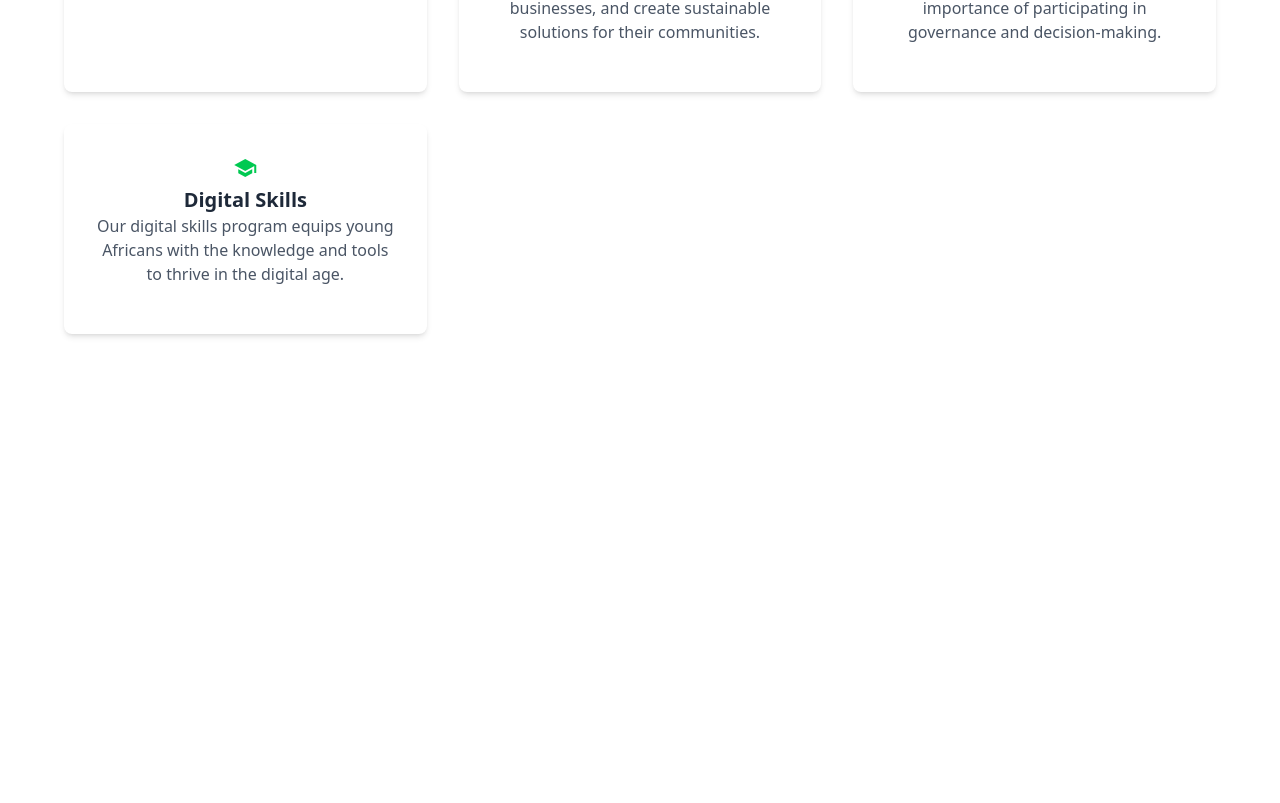
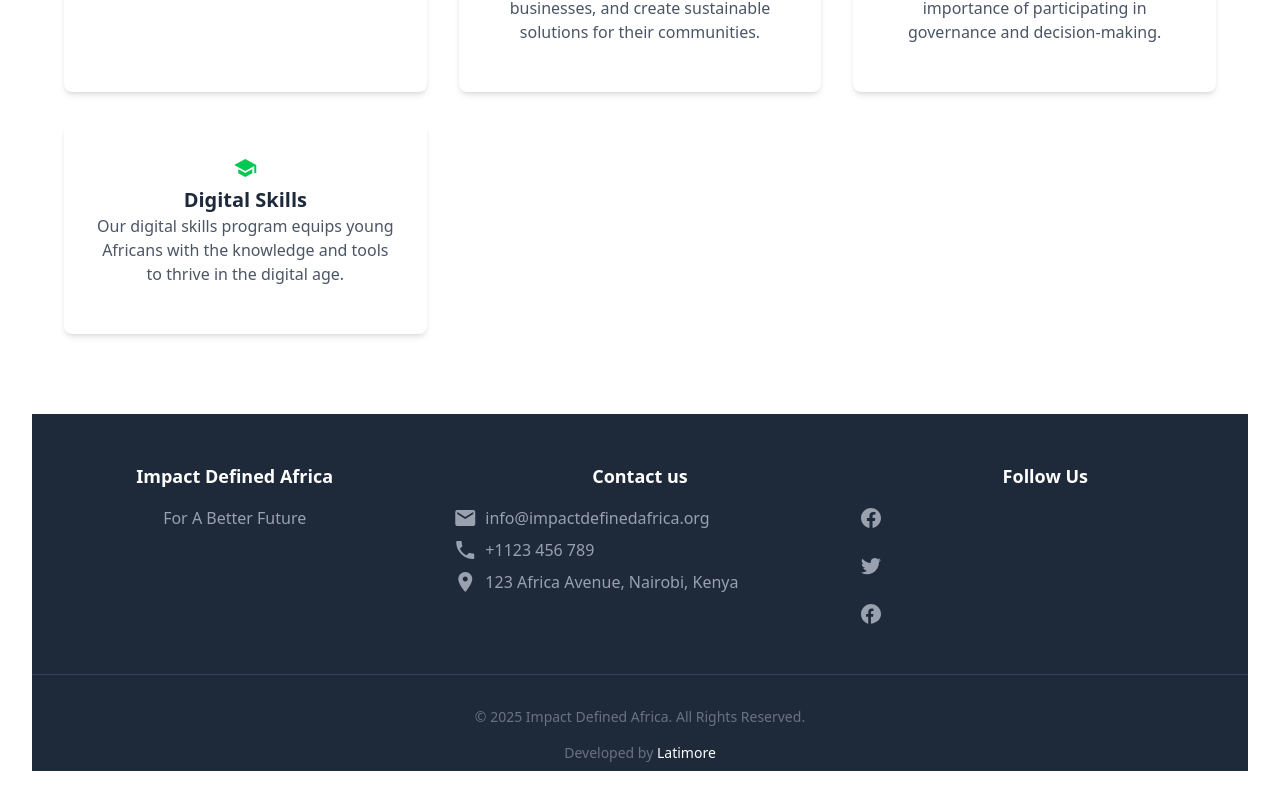
Before and after one commit to Kennysaruni/impactdefinedafrica, a React (Vite) app: page / in a window 1280 px wide. Shown: the part 2916-3719 px from the top of the page. Before the commit the page ends 3362 px from the top, so only its background shows below. Built offline with nearby package versions, Linux system fonts and the light colour scheme.

Commit message:
Added footer component

```diff
--- a/src/App.jsx
+++ b/src/App.jsx
@@ -5,6 +5,7 @@ import Hero from './components/Hero'
 import About from './components/About'
 import Team from './components/Team'
 import Programs from './components/Programs'
+import Footer from './components/Footer'
 
 function App() {
   const [count, setCount] = useState(0)
@@ -16,6 +17,7 @@ function App() {
     <About/>
     <Team/>
     <Programs/>
+    <Footer/>
     {/* <Person/> */}
     </>
   )
--- /dev/null
+++ b/src/components/Footer.jsx
@@ -0,0 +1,68 @@
+import React from 'react'
+
+function Footer() {
+    return (
+        <footer className='bg-gray-800 text-white w-full' id='contact'>
+            <div className='container mx-auto py-12 px-4'>
+                <div className='grid md:grid-cols-3 gap-8'>
+                    <div>
+                        <h3 className='text-lg font-semibold mb-4'>Impact Defined Africa</h3>
+                        <p className='text-gray-400'>For A Better Future</p>
+                    </div>
+                    <div>
+                        <h3 className='text-lg font-semibold mb-4'>Contact us</h3>
+                        <ul className='space-y-2 text-gray-400'>
+                            <li className='flex items-center'>
+                                <span className='material-icons mr-2'>email</span>
+                                info@impactdefinedafrica.org
+                            </li>
+                            <li className=' flex items-center'>
+                                <span className=' material-icons mr-2'>phone</span>
+                                +1123 456 789
+                            </li>
+                            <li className=' flex items-center'>
+                                <span className=' material-icons mr-2'>location_on</span>
+                                123 Africa Avenue, Nairobi, Kenya
+                            </li>
+                        </ul>
+                    </div>
+                    <div>
+                        <h3 className='text-lg font-semibold mb-4'>Follow Us</h3>
+                        <div className='space-x-4 '>
+                            <a href="" className='text-gray-400 hover:text-white'>
+                                <svg aria-hidden="true" class="w-6 h-6"
+                                    fill="currentColor" viewBox="0 0 24 24">
+                                    <path clip-rule="evenodd"
+                                        d="M22 12c0-5.523-4.477-10-10-10S2 6.477 2 12c0 4.991 3.657 9.128 8.438 9.878v-6.987h-2.54V12h2.54V9.797c0-2.506 1.492-3.89 3.777-3.89 1.094 0 2.238.195 2.238.195v2.46h-1.26c-1.243 0-1.63.771-1.63 1.562V12h2.773l-.443 2.89h-2.33v6.988C18.343 21.128 22 16.991 22 12z"
+                                        fill-rule="evenodd"></path>
+                                </svg>
+                            </a>
+                            <a class="text-gray-400 hover:text-white" href="#">
+                                <svg aria-hidden="true" class="w-6 h-6"
+                                    fill="currentColor" viewBox="0 0 24 24">
+                                    <path
+                                        d="M8.29 20.251c7.547 0 11.675-6.253 11.675-11.675 0-.178 0-.355-.012-.53A8.348 8.348 0 0022 5.92a8.19 8.19 0 01-2.357.646 4.118 4.118 0 001.804-2.27 8.224 8.224 0 01-2.605.996 4.107 4.107 0 00-6.993 3.743 11.65 11.65 0 01-8.457-4.287 4.106 4.106 0 001.27 5.477A4.072 4.072 0 012.8 9.71v.052a4.105 4.105 0 003.292 4.022 4.095 4.095 0 01-1.853.07 4.108 4.108 0 003.834 2.85A8.233 8.233 0 012 18.407a11.616 11.616 0 006.29 1.84">
+                                    </path>
+                                </svg>
+                            </a>
+                            <a class="text-gray-400 hover:text-white" href="#">
+                                <svg aria-hidden="true" class="w-6 h-6"
+                                    fill="currentColor" viewBox="0 0 24 24">
+                                    <path clip-rule="evenodd"
+                                        d="M12 2C6.477 2 2 6.477 2 12.011c0 4.61 3.062 8.513 7.237 9.771v-7.009H7.078V12.01H9.27V9.923c0-2.18 1.303-3.395 3.29-3.395.94 0 1.927.173 1.927.173v2.22h-1.11c-1.07 0-1.42.64-1.42 1.36v1.71h2.49l-.396 2.762H11.96V21.78C18.938 20.522 22 16.62 22 12.01 22 6.477 17.523 2 12 2z"
+                                        fill-rule="evenodd"></path>
+                                </svg>
+                            </a>
+                        </div>
+                    </div>
+                </div>
+            </div>
+            <div className='border-t border-gray-700  pt-6 text-center text-gray-500 text-sm '>
+                <p className='p-2'>© 2025 Impact Defined Africa. All Rights Reserved.</p>
+                <p className='p-2'>Developed by <a href='latimore.vercel.app' className='text-white'>Latimore</a></p>
+            </div>
+        </footer>
+    )
+}
+
+export default Footer
```
